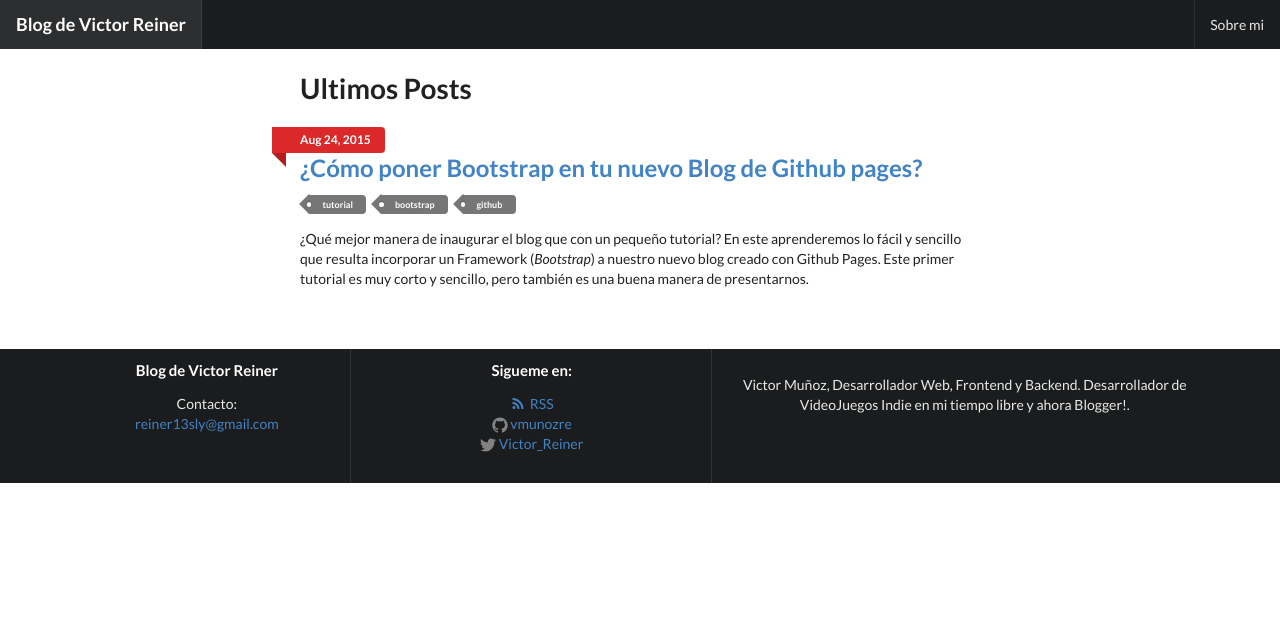
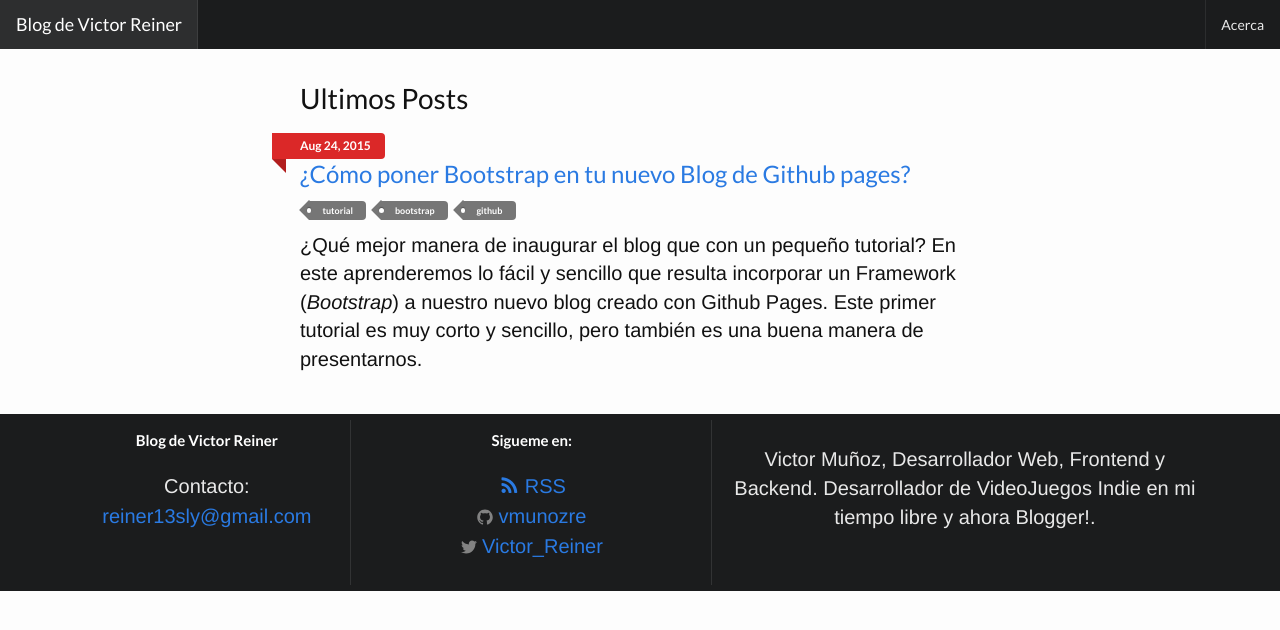
Before and after one commit to camifonseca/vmunozre.github.io, a Jekyll site: the page built from index.html, in a window 1280 px wide. Shown: the top 630 px of the page. Built offline with Jekyll 4.4.1, drawn with Linux system fonts in a browser that asks for light colours.

Commit message:
Tamaño aumentado

```diff
--- a/_includes/footer.html
+++ b/_includes/footer.html
@@ -55,7 +55,8 @@
 
 </footer>
 -->
-<footer>
+
+<footer class="site-wrapper">
 <div class="ui inverted vertical footer segment">
     <div class="ui center aligned container">
       <div class="ui stackable inverted divided grid">
--- a/_includes/head.html
+++ b/_includes/head.html
@@ -6,11 +6,15 @@
   <title>{% if page.title %}{{ page.title }}{% else %}{{ site.title }}{% endif %}</title>
   <meta name="description" content="{% if page.excerpt %}{{ page.excerpt | strip_html | strip_newlines | truncate: 160 }}{% else %}{{ site.description }}{% endif %}">
 
+  <link rel="stylesheet" href="{{ "/dist/semantic.min.css" | prepend: site.baseurl }}">
+
   <link rel="stylesheet" href="{{ "/css/main.css" | prepend: site.baseurl }}">
-  <link rel="stylesheet" href="{{ "/dist/semantic.min.css" | prepend: site.baseurl }}">
+  <link rel="stylesheet" href="{{ "/css/style.css" | prepend: site.baseurl }}">
 
   <link rel="canonical" href="{{ page.url | replace:'index.html','' | prepend: site.baseurl | prepend: site.url }}">
   <link rel="alternate" type="application/rss+xml" title="{{ site.title }}" href="{{ "/feed.xml" | prepend: site.baseurl | prepend: site.url }}" />
 
   <script type="text/javascript" src="{{ "/dist/semantic.min.js" | prepend: site.baseurl }}"></script>
+  <script type="text/javascript" src="{{ "/dist/script.js" | prepend: site.baseurl }}"></script>
+
 </head>
--- a/about.md
+++ b/about.md
@@ -1,6 +1,6 @@
 ---
 layout: page
-title: Sobre mi
+title: Acerca
 permalink: /sobremi/
 ---
 
--- a/css/main.scss
+++ b/css/main.scss
@@ -7,11 +7,11 @@
 
 // Our variables
 $base-font-family: Helvetica, Arial, sans-serif;
-$base-font-size:   16px;
+$base-font-size:   20px;
 $small-font-size:  $base-font-size * 0.875;
 $base-line-height: 1.5;
 
-$spacing-unit:     30px;
+$spacing-unit:     20px;
 
 $text-color:       #111;
 $background-color: #fdfdfd;
--- /dev/null
+++ b/dist/script.js
@@ -0,0 +1 @@
+document.createElement('header'); document.createElement('footer'); document.createElement('section'); document.createElement('article'); document.createElement('aside'); document.createElement('nav');
--- a/index.html
+++ b/index.html
@@ -2,7 +2,7 @@
 layout: default
 ---
 
-<div class="home">
+<div class="home wrapper">
   <h1>Ultimos Posts</h1>
   <ul class="post-list">
     {% for post in site.posts %}
@@ -21,6 +21,6 @@
     {% endfor %}
   </ul>
 
-
+  <div class="push"></div>
 
 </div>
```
Also changed, not shown: css/style.css (added).
